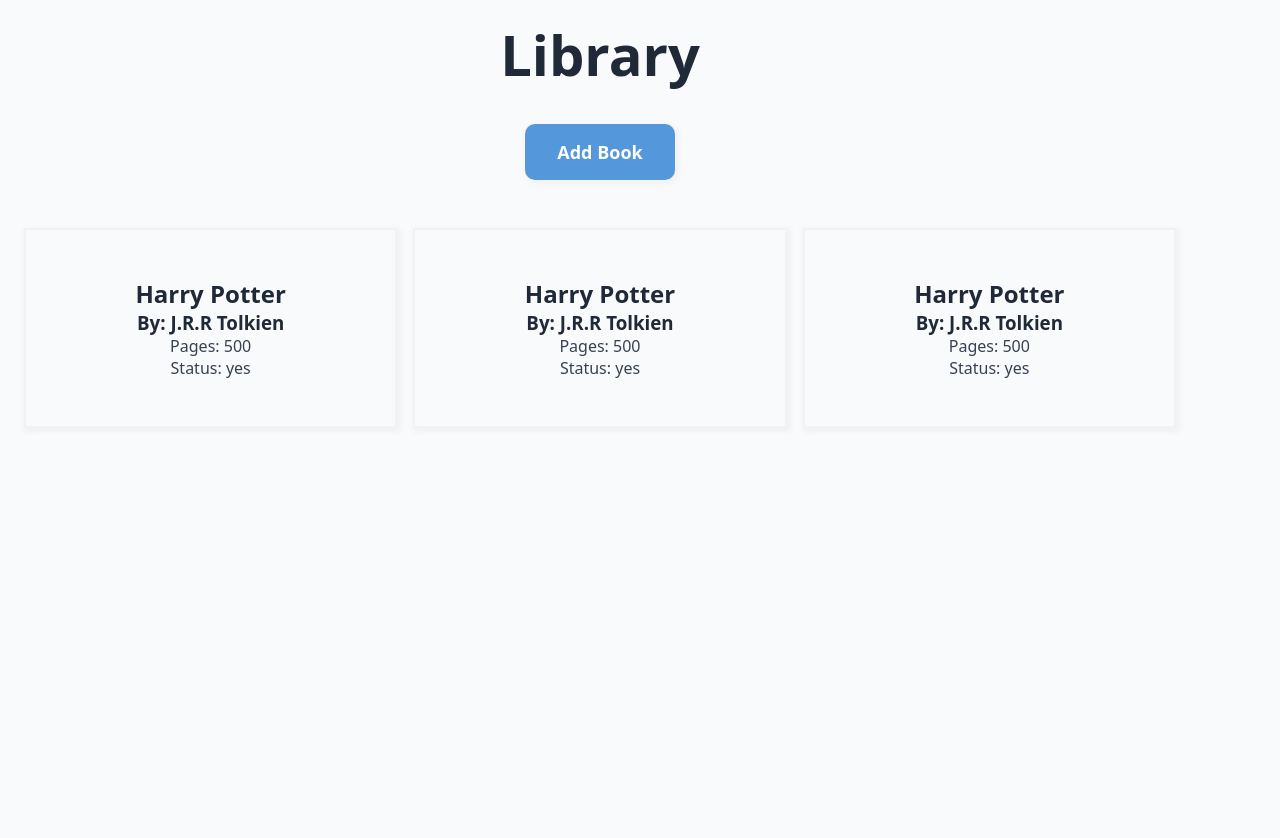
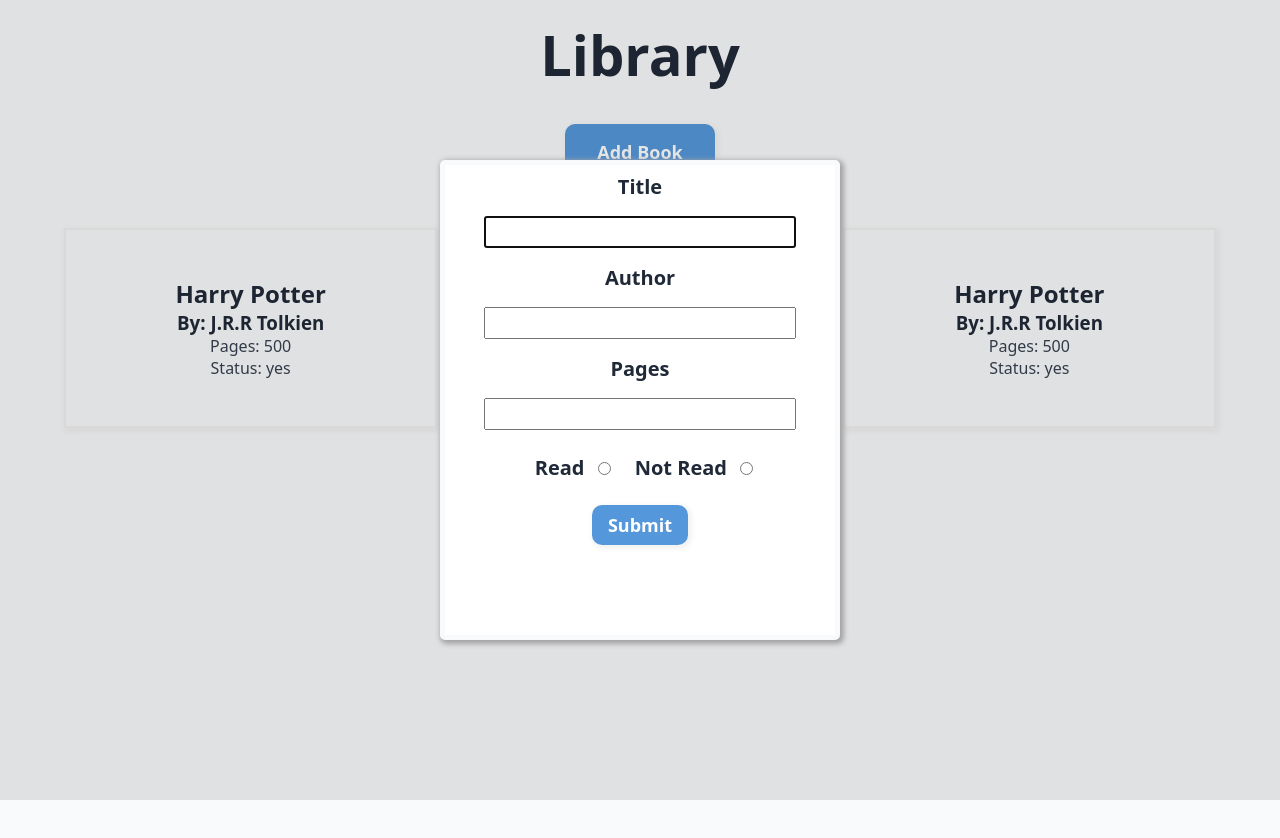
Before and after one commit to JasneetSingh1/library, a plain HTML site: page index.html in a window 1280 px wide. Both pictures are taken after a click on the button "Add Book". Drawn offline with Linux system fonts and the light colour scheme.

Commit message:
Create a dialog to show form when clicking add book button

```diff
--- a/app.js
+++ b/app.js
@@ -1,5 +1,11 @@
 const myLibrary = [];
+const addBookButton = document.querySelector('.create-books-button');
+const dialog = document.querySelector('dialog');
+const submitFormButton = document.querySelector('form-submit');
 
+addBookButton.addEventListener('click',() => {
+    dialog.showModal();
+} )
 
 function Book(title, author, pages, read){
     this.title = title;
--- a/index.html
+++ b/index.html
@@ -9,7 +9,34 @@
 <body>
     <div class="create-books">
         <h1>Library</h1>
-        <button>Add Book</button>
+        <button class="create-books-button">Add Book</button>
+
+        <dialog>
+            <form action="submit" method="dialog">
+
+                <label for="title">Title</label>
+                <input type="text" id="title" name="title">
+
+                <label for="author">Author</label>
+                <input type="text" id="author" name="author">
+
+                <label for="pages">Pages</label>
+                <input type="number" id="pages" name="pages">
+
+                <div>
+                    <div>
+                        <label for="read">Read</label>
+                        <input type="radio" id="read" name="read" value="yes">
+                    </div>
+                    <div>
+                        <label for="not-read">Not Read</label>
+                        <input type="radio" id="not-read" name="read" value="no">
+                    </div>
+                </div>
+
+                <button class="form-submit" type="submit">Submit</button>
+            </form>
+        </dialog>
     </div>
     <div class="library">
 
--- a/style.css
+++ b/style.css
@@ -9,6 +9,7 @@ body{
     height: 100vh;
     max-width: 1200px;
     background-color: rgb(249 250 251);
+    margin: 0 auto;
 }
 
 h1{
@@ -35,7 +36,7 @@ p{
     margin: 16px;
 }
 
-.create-books > button {
+.create-books-button {
     padding: 16px 32px;
     font-weight: 600;
     border-radius: 10px;
@@ -47,18 +48,16 @@ p{
     font-size: 18px;
 }
 
-.create-books > button:hover{
+.create-books-button:hover{
     background-color: #7ca4cc;
 
 
     transition: all 200ms ease-in-out;
 }
 
-.create-books > button:active{
+.create-books-button:active{
     scale: .98;
 }
-
-
 
 
 
@@ -80,3 +79,66 @@ p{
     border: 2px solid #f2f2f2;
     box-shadow: 2px 2px 5px 2px #f2f2f2;
 }
+
+
+
+/* DIALOG */
+
+dialog{
+
+    align-self: safe center;
+    justify-self: safe center;
+    width: 400px;
+    height: 480px;
+    border: 5px solid rgb(249 250 251);
+    box-shadow: 2px 2px 5px 2px rgb(164, 164, 165);
+    border-radius: 5px;
+}
+
+form{
+    display: flex;
+    flex-direction: column;
+    justify-content:center;
+    align-items: center;
+}
+
+form > * {
+    margin: 8px;
+}
+
+form > label{
+    font-size: 20px;
+    font-weight: 600;
+    color: rgb(31 41 55);
+}
+
+form > input {
+    width: 80%;
+    height: 32px;
+}
+
+form > button{
+    padding: 8px 16px;
+    font-weight: 600;
+    border-radius: 10px;
+    border: none;
+    box-shadow: 2px 2px 5px 2px #f2f2f2;
+    cursor: pointer;
+    background-color: #5497DA;
+    color: #fff;
+    font-size: 18px;
+}
+
+form > div{
+    font-size: 20px;
+    font-weight: 600;
+    color: rgb(31 41 55);
+}
+
+form > div{
+    display: flex;
+}
+
+form > div * {
+    padding: 8px;
+}
```
Also changed, not shown: 1 other file.
